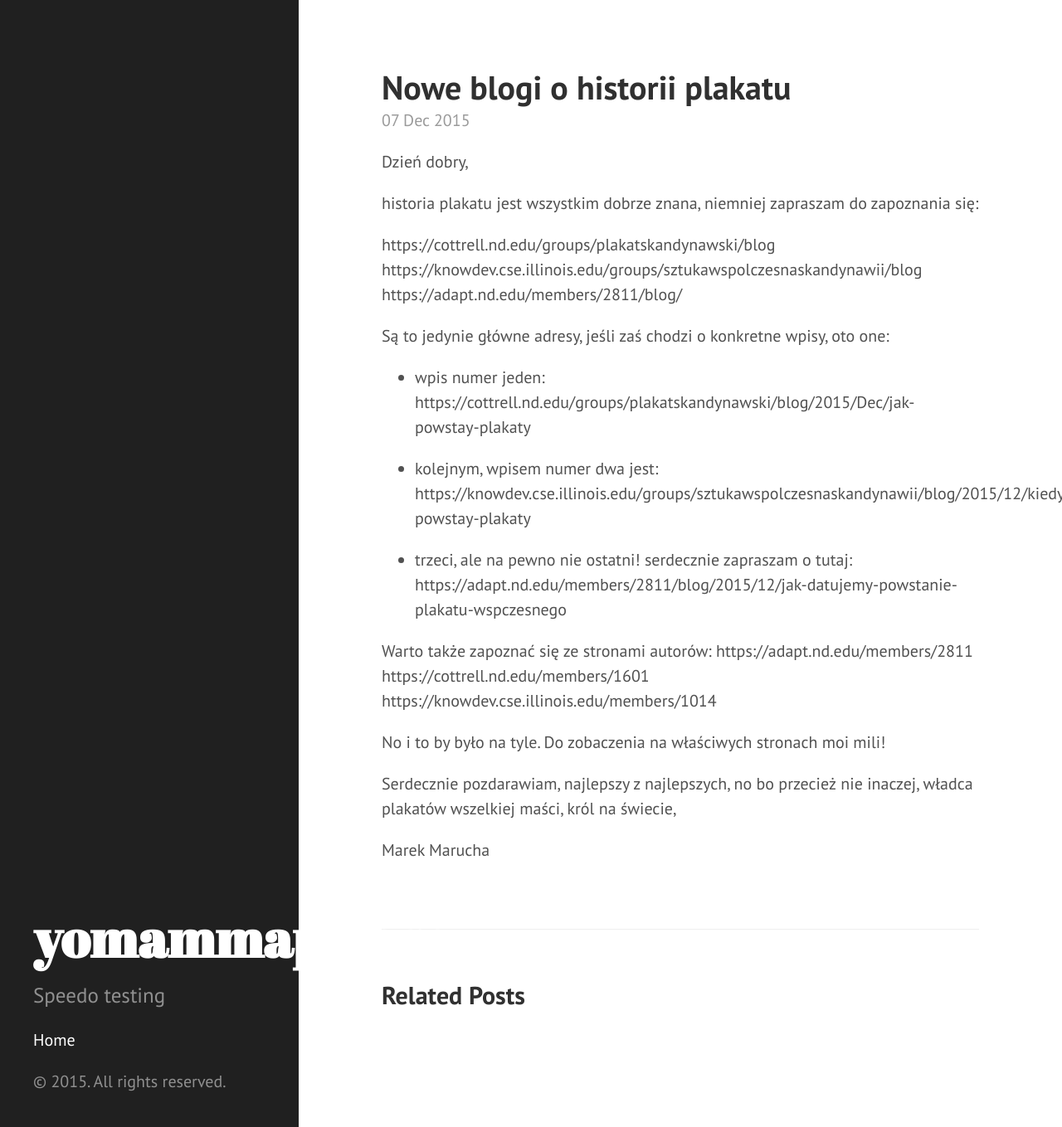
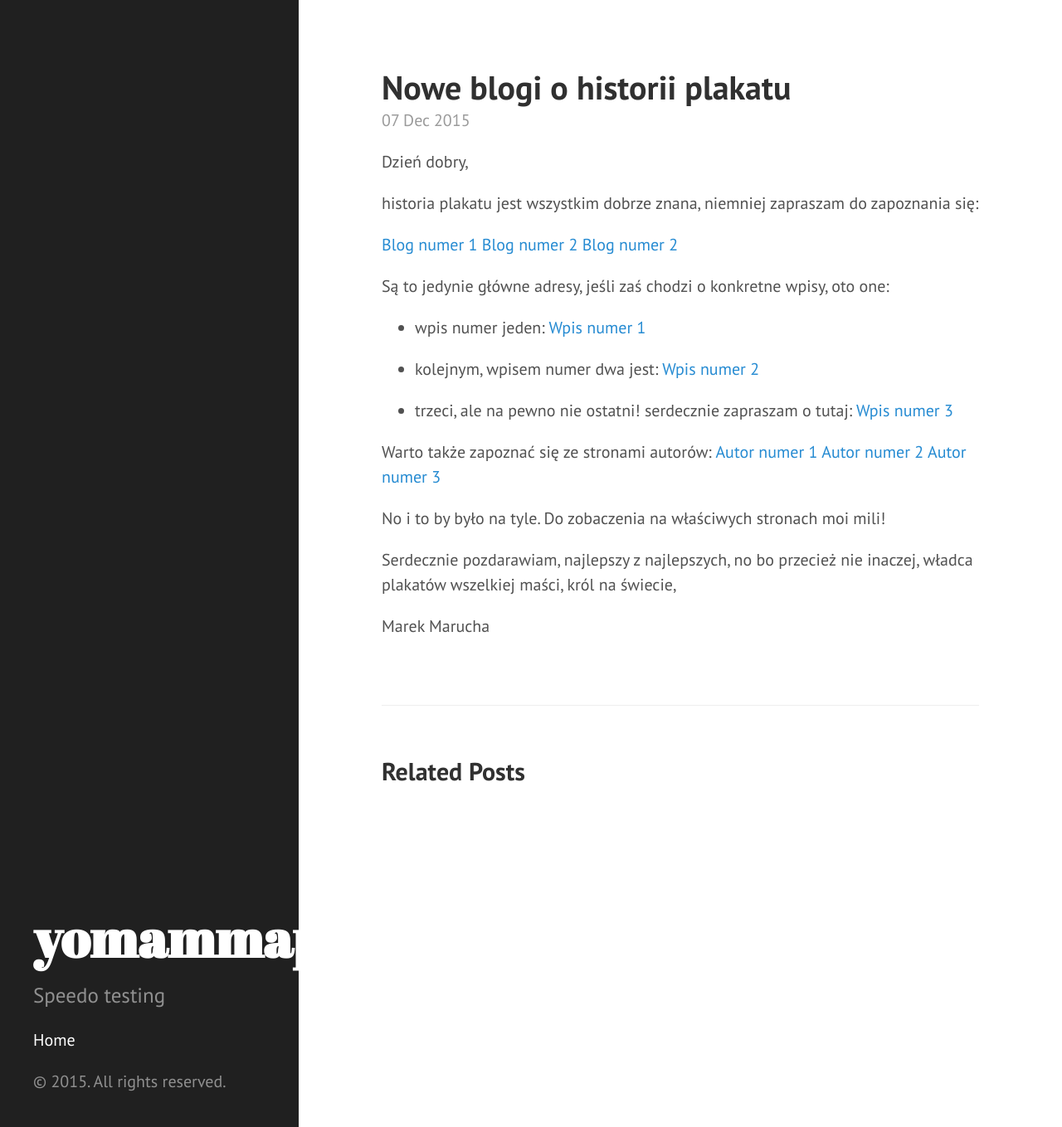
Before and after one commit to yomammaplease/yomammaplease.github.io, a Jekyll site: the page built from _posts/2015-12-07-nowe-blogi-o-historii-plakatu.markdown, in a window 1280 px wide and 1359 px high. Shown: the whole window at 83% size. Built offline with Jekyll 4.4.1, drawn with Linux system fonts in a browser that asks for light colours.

Commit message:
Post update: Nowe blogi o historii plakatu

```diff
--- a/_posts/2015-12-07-nowe-blogi-o-historii-plakatu.markdown
+++ b/_posts/2015-12-07-nowe-blogi-o-historii-plakatu.markdown
@@ -9,25 +9,25 @@ Dzień dobry,
 
 historia plakatu jest wszystkim dobrze znana, niemniej zapraszam do zapoznania się:
 
-https://cottrell.nd.edu/groups/plakatskandynawski/blog
-https://knowdev.cse.illinois.edu/groups/sztukawspolczesnaskandynawii/blog
-https://adapt.nd.edu/members/2811/blog/
+<a href="https://cottrell.nd.edu/groups/plakatskandynawski/blog">Blog numer 1</a>
+<a href="https://knowdev.cse.illinois.edu/groups/sztukawspolczesnaskandynawii/blog">Blog numer 2</a>
+<a href="https://adapt.nd.edu/members/2811/blog/">Blog numer 2</a>
 
 Są to jedynie główne adresy, jeśli zaś chodzi o konkretne wpisy, oto one:
 
 - wpis numer jeden:
-https://cottrell.nd.edu/groups/plakatskandynawski/blog/2015/Dec/jak-powstay-plakaty
+<a href="https://cottrell.nd.edu/groups/plakatskandynawski/blog/2015/Dec/jak-powstay-plakaty">Wpis numer 1</a>
 
 - kolejnym, wpisem numer dwa jest:
-https://knowdev.cse.illinois.edu/groups/sztukawspolczesnaskandynawii/blog/2015/12/kiedy-powstay-plakaty
+<a href="https://knowdev.cse.illinois.edu/groups/sztukawspolczesnaskandynawii/blog/2015/12/kiedy-powstay-plakaty">Wpis numer 2</a>
 
 - trzeci, ale na pewno nie ostatni! serdecznie zapraszam o tutaj:
-https://adapt.nd.edu/members/2811/blog/2015/12/jak-datujemy-powstanie-plakatu-wspczesnego
+<a href="https://adapt.nd.edu/members/2811/blog/2015/12/jak-datujemy-powstanie-plakatu-wspczesnego">Wpis numer 3</a>
 
 Warto także zapoznać się ze stronami autorów:
-https://adapt.nd.edu/members/2811
-https://cottrell.nd.edu/members/1601
-https://knowdev.cse.illinois.edu/members/1014
+<a href="https://adapt.nd.edu/members/2811">Autor numer 1</a>
+<a href="https://cottrell.nd.edu/members/1601">Autor numer 2</a>
+<a href="https://knowdev.cse.illinois.edu/members/1014">Autor numer 3</a>
 
 No i to by było na tyle.
 Do zobaczenia na właściwych stronach moi mili!
```
